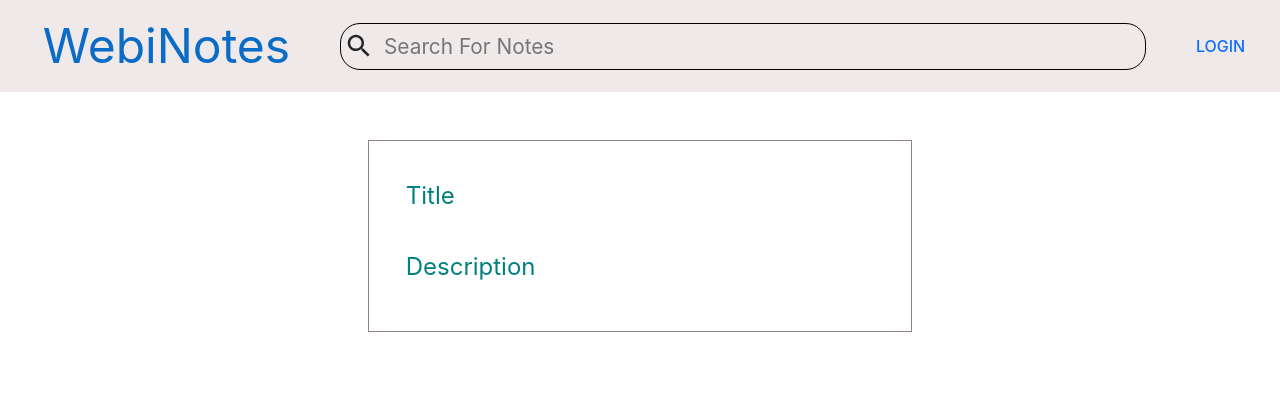
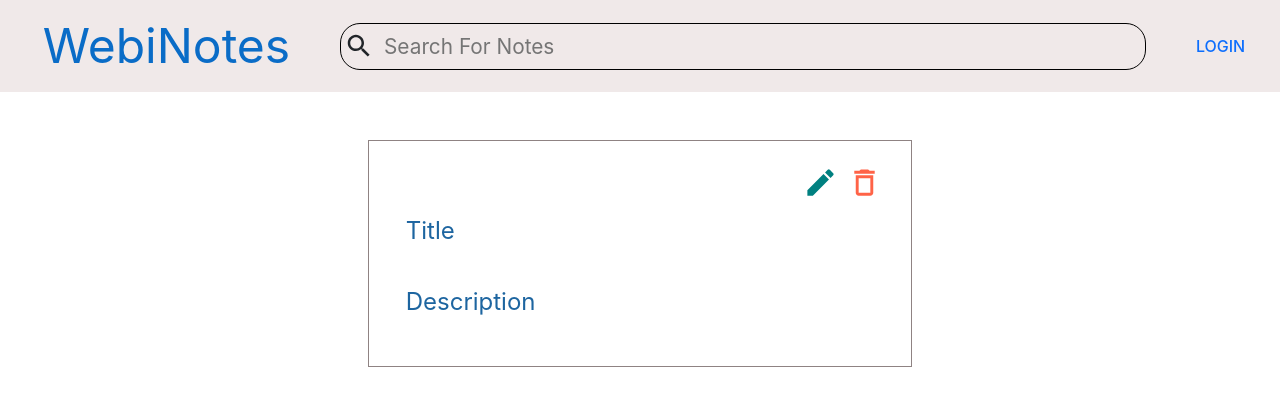
Before and after one commit to bishal5917/React_Node_MySQL-NoteApp, a React (Create React App) app in the folder frontend/: page /note/1 in a window 1280 px wide. Shown: the top 406 px of the page. Built offline with nearby package versions, Linux system fonts and the light colour scheme; no server answers.

Commit message:
buttons and date handled

```diff
--- a/frontend/src/components/ShowNote/ShowNote.js
+++ b/frontend/src/components/ShowNote/ShowNote.js
@@ -3,6 +3,8 @@ import './shownote.css'
 import { useLocation } from 'react-router'
 import axios from 'axios'
 import Navbar from '../Navbar/Navbar'
+import EditIcon from '@mui/icons-material/Edit';
+import DeleteOutlinedIcon from '@mui/icons-material/DeleteOutlined';
 
 function ShowNote() {
     const location = useLocation()
@@ -12,11 +14,6 @@ function ShowNote() {
 
     const [title, setTitle] = useState("")
     const [description, setDescription] = useState("")
-
-    const d=new Date()
-    let x=d.toDateString();
-    // console.log(x)
-    // console.log(d.getSeconds())
 
     useEffect(() => {
         const getOneSinglePost = async () => {
@@ -34,20 +31,20 @@ function ShowNote() {
     }, [path])
 
 
-    // //deleting Post
-    // const handleDeletePost = async (req, res) => {
-    //     try {
-    //         await axios.delete('/posts/deletepost/' + path, {
-    //             //i used path here because i already extracted that path which is id
-    //             data: { username: user.username }
-    //             //for delete data should be written
-    //         })
-    //         window.location.replace('/home')
+    //deleting Post
+    const handleDeletePost = async (req, res) => {
+        try {
+            await axios.delete('/posts/deletepost/' + path, {
+                //i used path here because i already extracted that path which is id
+                data: { username: user.username }
+                //for delete data should be written
+            })
+            window.location.replace('/home')
 
-    //     } catch (error) {
-    //         console.log(error)
-    //     }
-    // }
+        } catch (error) {
+            console.log(error)
+        }
+    }
 
     // updating the post
     // const updatePost = async (req, res) => {
@@ -71,6 +68,15 @@ function ShowNote() {
             <Navbar />
             <div className="signupcontainer">
                 <div className="inputsCont">
+                    <div className="iconsAndDate">
+                        <div className="timeStamp">{note.createdAt}</div>
+                        <div className="icons">
+                            <EditIcon style={{ "fontSize": "35", "color": "teal" }} />
+                            <DeleteOutlinedIcon onClick={handleDeletePost}
+                                style={{ "fontSize": "35", "color": "tomato" }} />
+
+                        </div>
+                    </div>
                     <div className="nameCont">
                         <span className="names">Title</span>
                         <div>
--- a/frontend/src/components/ShowNote/shownote.css
+++ b/frontend/src/components/ShowNote/shownote.css
@@ -6,7 +6,7 @@
     margin: auto;
 }
 .names{
-    color:teal;
+    color:rgb(29, 101, 160);
     font-size: 1.5rem;
 }
 .inputsCont{
@@ -45,3 +45,15 @@
 .formBtn:hover{
    opacity: 70%;
 }
+.timeStamp{
+    font-size: 0.8rem;
+    font-family: Verdana, Geneva, Tahoma, sans-serif;
+}
+.iconsAndDate{
+    display: flex;
+    justify-content: space-between;
+}
+.icons>*{
+    margin-inline: 0.3rem;
+    cursor: pointer;
+}
```
Also changed, not shown: 1 other file (tests, documents, lock files or other folders).
